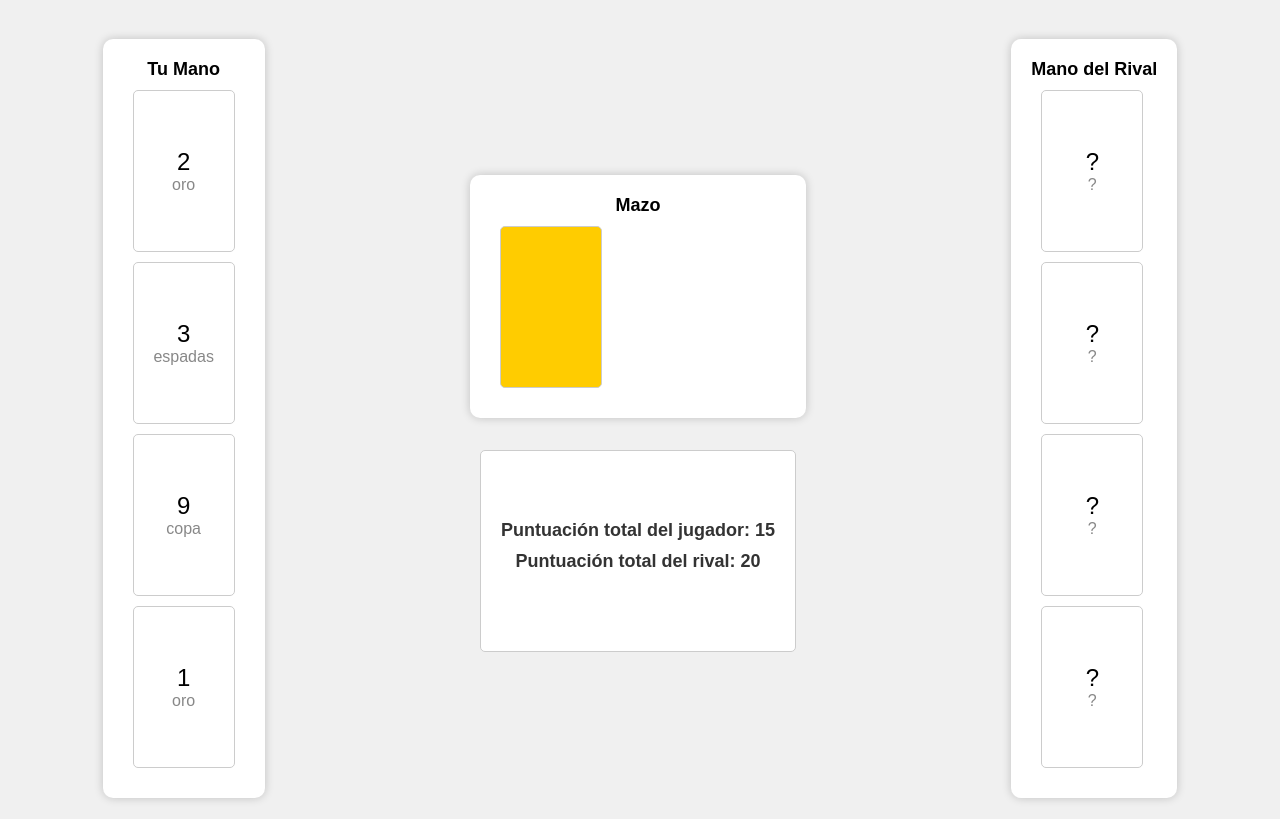
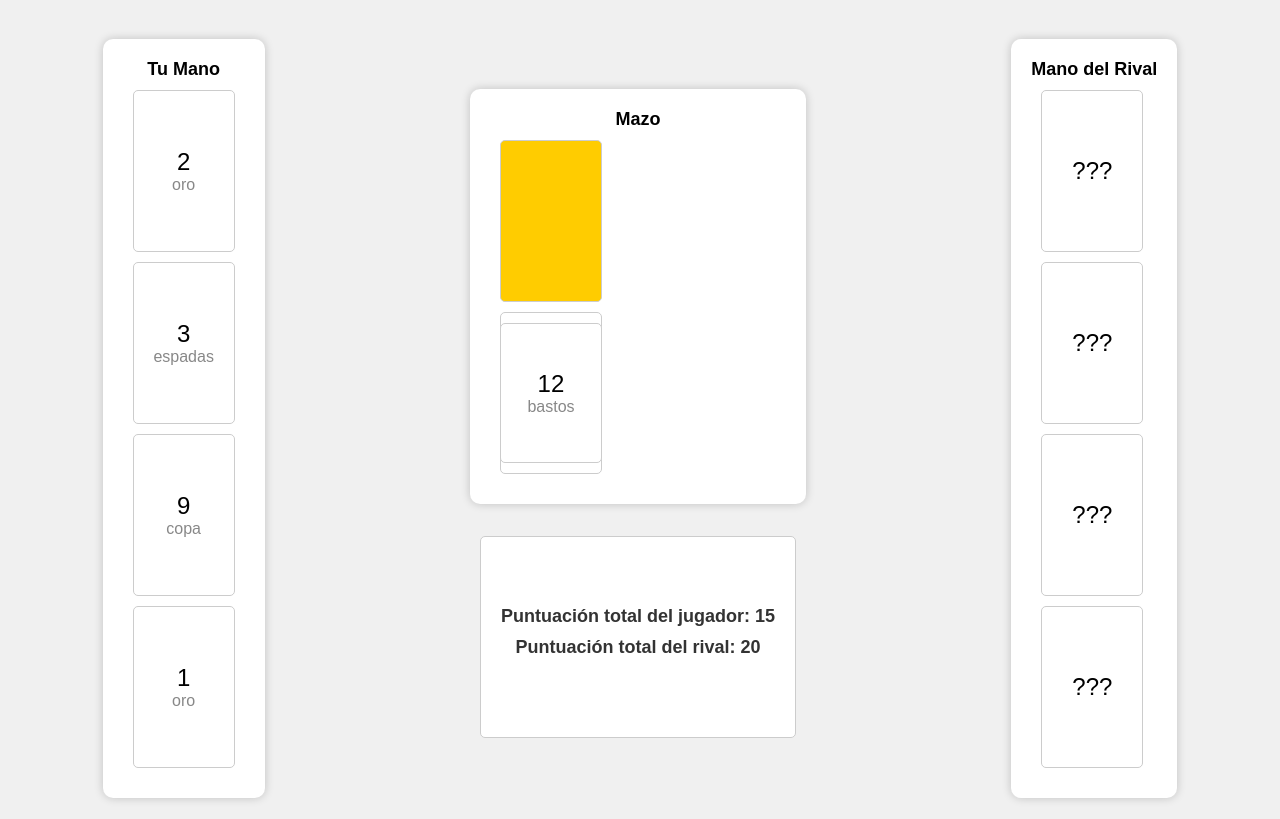
Before and after one commit to TomasGomezDev/Pablo-s, a website with bundled scripts: page public/game.html in a window 1280 px wide. Shown: the part 61-880 px from the top of the page. Built offline with nearby package versions, Linux system fonts and the light colour scheme.

Commit message:
fix mazo de descartes

```diff
--- a/public/game.html
+++ b/public/game.html
@@ -21,6 +21,10 @@
         <span class="card-value"></span>
         <span class="card-suit"></span>
       </div>
+      <div class="card discardDeck">
+        <span class="card-value"></span>
+        <span class="card-suit"></span>
+      </div>
     </div>
     <div class="scoreboard">
       <div id="puntuacionJugador" class="puntuacion">Puntuación del jugador: </div>
--- a/public/game.mjs
+++ b/public/game.mjs
@@ -49,12 +49,22 @@ document.addEventListener("DOMContentLoaded", function () {
     const cardDiv = document.createElement("div");
     cardDiv.classList.add("card");
     cardDiv.innerHTML = `
-      <span class="card-value">?</span>
-      <span class="card-suit">?</span>
+      <span class="card-value">???</span>
+      <span class="card-suit"></span>
     `;
     rivalContainer.appendChild(cardDiv);
   });
-
+  // Actualizar la representación visual de las cartas del pozo de descartes
+  const pozoContainer = document.querySelector(".discardDeck");
+  manos.pozo.forEach((carta, index) => {
+    const cardDiv = document.createElement("div");
+    cardDiv.classList.add("card");
+    cardDiv.innerHTML = `
+      <span class="card-value">${carta.valor}</span>
+      <span class="card-suit">${carta.palo}</span>
+    `;
+    pozoContainer.appendChild(cardDiv);
+  });
 
 
 
@@ -88,7 +98,7 @@ puntuacionJugadorElement.textContent = `Puntuación total del jugador: ${puntaje
 puntuacionRivalElement.textContent = `Puntuación total del rival: ${puntajeTotalRival}`;
 
 addCartToHand();
-discardCardValidation(manoJug[0]);
+//discardCardValidation(manoJug[0]);
 console.log("card hold", cardHold);
 
 });
```
